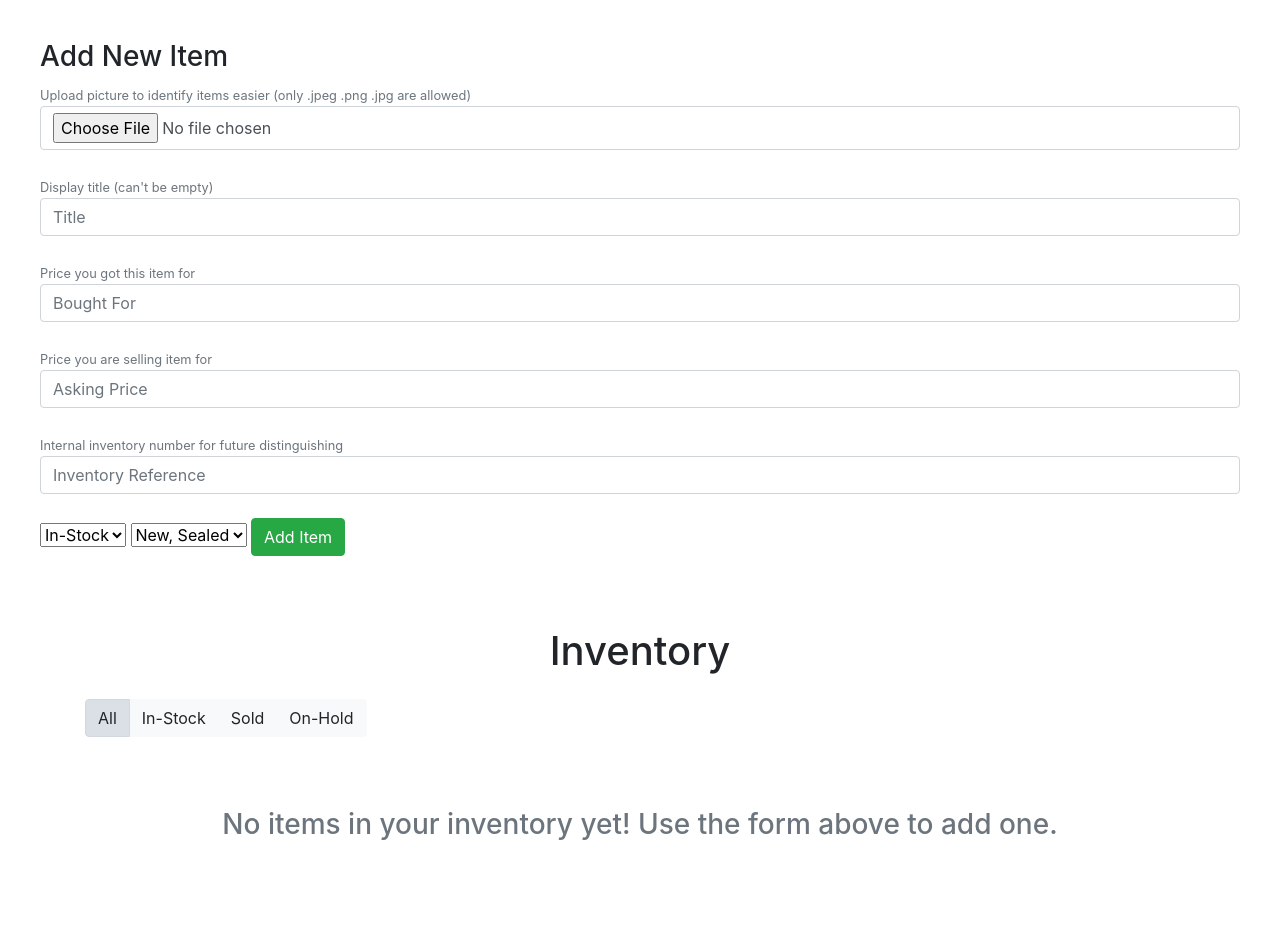
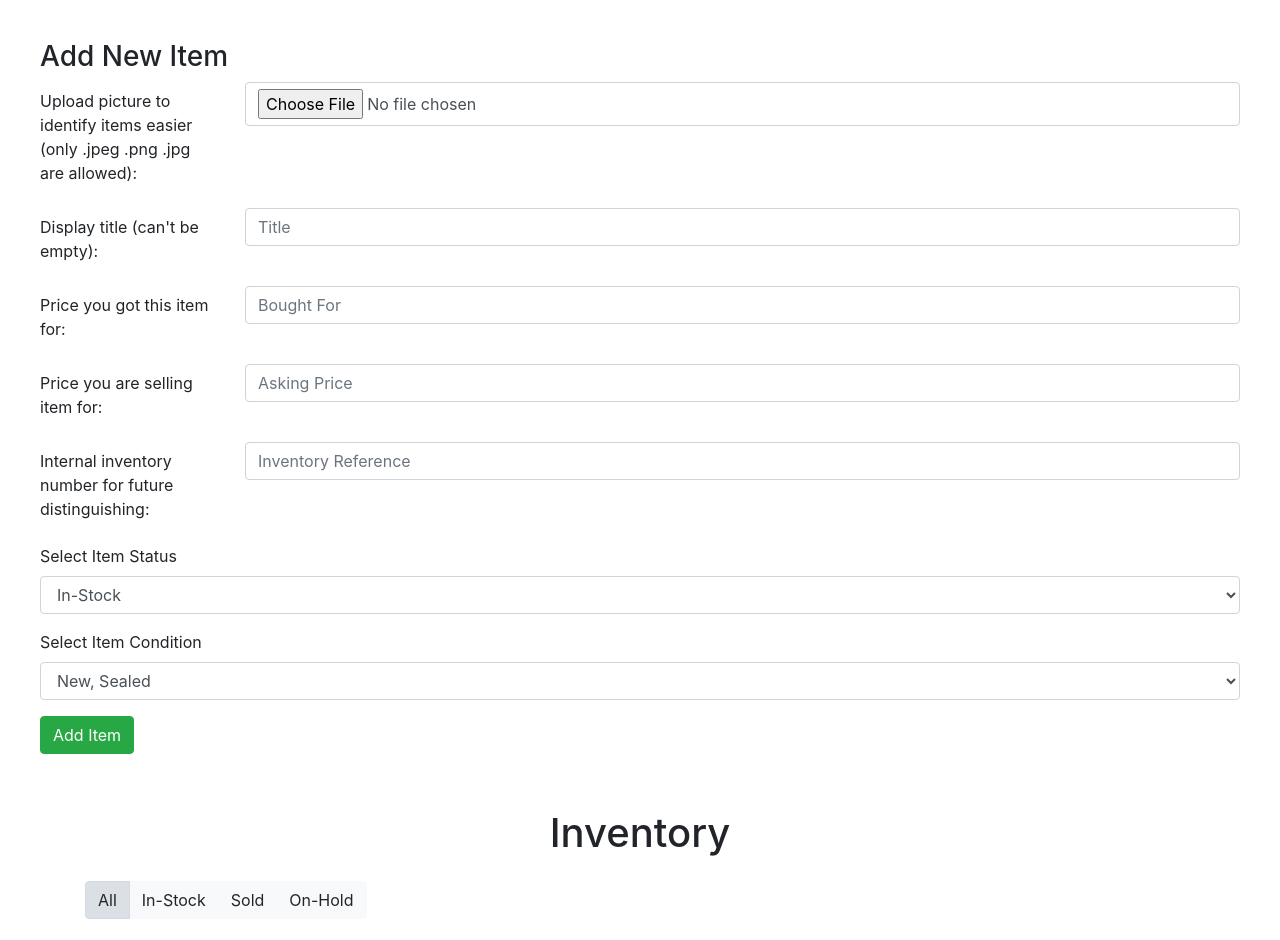
Before and after one commit to Shark1y/localInventorization, a Flask app: page /inventory in a window 1280 px wide. Shown: the part 56-996 px from the top of the page. Before the commit the page ends 896 px from the top, so only its background shows below. Run offline with Flask 3, Linux system fonts and the light colour scheme; the visitor is signed in with stand-in values (Sample User, id 1); data that the repository does not hold is empty; some libraries are stand-ins or nearby versions.

Commit message:
CSS fixes and visual improvements

```diff
--- a/models.py
+++ b/models.py
@@ -12,6 +12,7 @@ class Item(db.Model):
     condition = db.Column(db.Text)
     status = db.Column(db.Text(32))
     image = db.Column(db.String(255), default='static/img/no_picture.png')
+    note = db.Column(db.String(512))
     user_id = db.Column(db.Integer, db.ForeignKey('users.uid'), nullable=False)  # Link to the User model
 
     user = db.relationship('User', backref='items', lazy=True)  # Relationship to access item's creator
--- a/routes.py
+++ b/routes.py
@@ -115,17 +115,17 @@ def register_routes(app, db, bcrypt):
             invRef = request.form.get('invRef')
             title = request.form.get('title')
             asking = request.form.get('asking')
+            if not asking:
+                asking = 0.0
             bought = request.form.get('bought')
+            if not bought:
+                bought = 0.0
             image = request.files.get('image')
             status = request.form.get('status')
             condition = request.form.get('condition')
 
             if not(invRef):
                 invRef = 'N/A'
-
-            if not (title):
-                flash("Title can't be empty!", "error")
-                return redirect(url_for('inventory'))
 
             image_filename = None
             if image and allowed_file(image.filename):
@@ -203,6 +203,7 @@ def register_routes(app, db, bcrypt):
             item.invRef = request.form['invRef']
             item.condition = request.form['condition']
             item.status = request.form['status']
+            item.note = request.form['note']
 
             try:
                 db.session.commit()
--- a/static/css/styles.css
+++ b/static/css/styles.css
@@ -49,7 +49,7 @@
     margin-bottom: 10px;
 }
 
-.inventory-welcoming-link {
+.inventory-welcoming-link{
     text-decoration: none;
 }
 
@@ -62,7 +62,7 @@
     display: flex;
     justify-content: center;
     margin: 50px;
-    gap: 50px;
+    gap: 20px;
 }
 
 .login-form{
--- a/templates/index.html
+++ b/templates/index.html
@@ -14,10 +14,7 @@
 
 
     <div class="home-navigation">
-        <div class="home-buttons">
-            <a class="btn btn-info btn-lg inventory-welcoming-link" href="{{ url_for('inventory') }}">Inventory</a>
-            <a class="btn btn-secondary btn-lg inventory-welcoming-link" href="{{ url_for('inventory_search') }}">Inventory Search</a>
-        </div>
+
         <div class="home-navigation-pics">
             <a href="https://cgagrading.com" target="_blank">
                 <img style="width: 10%;" class="home-quick-pics" src="/static/img/cga_logo.png" alt="cga-logo" >
--- a/templates/inventory.html
+++ b/templates/inventory.html
@@ -8,39 +8,65 @@
 <!-- Form to add new item to the inventory-->
 <form id="itemForm" action="{{url_for('inventory')}}" method="POST" enctype="multipart/form-data">
     <h3>Add New Item</h3>
+
+    <div class="form-group row">
+        <label for="item-image" class="col-sm-2 col-form-label">Upload picture to identify items easier (only .jpeg .png .jpg are allowed):</label>
+        <div class="col-sm-10">
+            <input type="file" class="form-control" name="image" accept="image/*" id="item-image"><br/>
+        </div>
+    </div>
+
+    <div class="form-group row">
+        <label for="item-title" class="col-sm-2 col-form-label">Display title (can't be empty):</label>
+        <div class="col-sm-10">
+            <input type="text" class="form-control" name="title" placeholder="Title" required="required" id="item-title"><br/>
+        </div>
+    </div>
+
+    <div class="form-group row">
+        <label for="item-bought" class="col-sm-2 col-form-label">Price you got this item for:</label>
+        <div class="col-sm-10">
+            <input type="number" class="form-control" name="bought" placeholder="Bought For" id="item-bought"><br/>
+        </div>
+    </div>
+
+    <div class="form-group row">
+        <label for="item-asking" class="col-sm-2 col-form-label">Price you are selling item for:</label>
+        <div class="col-sm-10">
+            <input type="number" class="form-control" name="asking" placeholder="Asking Price" id="item-asking"><br/>
+        </div>
+    </div>
+
+    <div class="form-group row">
+        <label for="item-invRef" class="col-sm-2 col-form-label">Internal inventory number for future distinguishing:</label>
+        <div class="col-sm-10">
+            <input type="text" class="form-control" name="invRef" placeholder="Inventory Reference" id="item-invRef"><br/>
+        </div>
+    </div>
+
     <div class="form-group">
-
-        <small class="text-muted">Upload picture to identify items easier (only .jpeg .png .jpg are allowed)</small>
-        <input type="file" class="form-control" name="image" accept="image/*"><br/>
-
-        <small class="text-muted">Display title (can't be empty)</small>
-        <input type="text" class="form-control" name="title" placeholder="Title" required="required"><br/>
-
-        <small class="text-muted">Price you got this item for</small>
-        <input type="number" class="form-control" name="bought" placeholder="Bought For"><br/>
-
-        <small class="text-muted">Price you are selling item for</small>
-        <input type="number" class="form-control" name="asking" placeholder="Asking Price"><br/>
-
-        <small class="text-muted">Internal inventory number for future distinguishing</small>
-        <input type="text" class="form-control" name="invRef" placeholder="Inventory Reference"><br/>
-
-        <select class="form-select" name="status" aria-label="item status select">
+        <label for="statusSelect">Select Item Status</label>
+        <select class="form-control" name="status" id="statusSelect">
             <option value="In-Stock">In-Stock</option>
             <option value="Sold">Sold</option>
             <option value="On Hold">On Hold</option>
         </select>
+      </div>
 
-        <select class="form-select" name="condition" aria-label="item condition select">
+
+    <div class="form-group">
+        <label for="conditionSelect">Select Item Condition</label>
+        <select class="form-control" name="condition" id="conditionSelect">
             <option value="New">New, Sealed</option>
             <option value="Used">Used</option>
             <option value="Damaged">Damaged</option>
             <option value="CIB">CIB</option>
             <option value="Loose">Loose</option>
         </select>
+    </div>
 
-        <input type="submit" id="submitButton" class="btn btn-success" value="Add Item">
-    </div>
+    <input type="submit" id="submitButton" class="btn btn-success" value="Add Item">
+
 </form>
 
 <h1 class="inventory-greeting">Inventory</h1>
```
Also changed, not shown: templates/details.html (+34 -8 lines).
